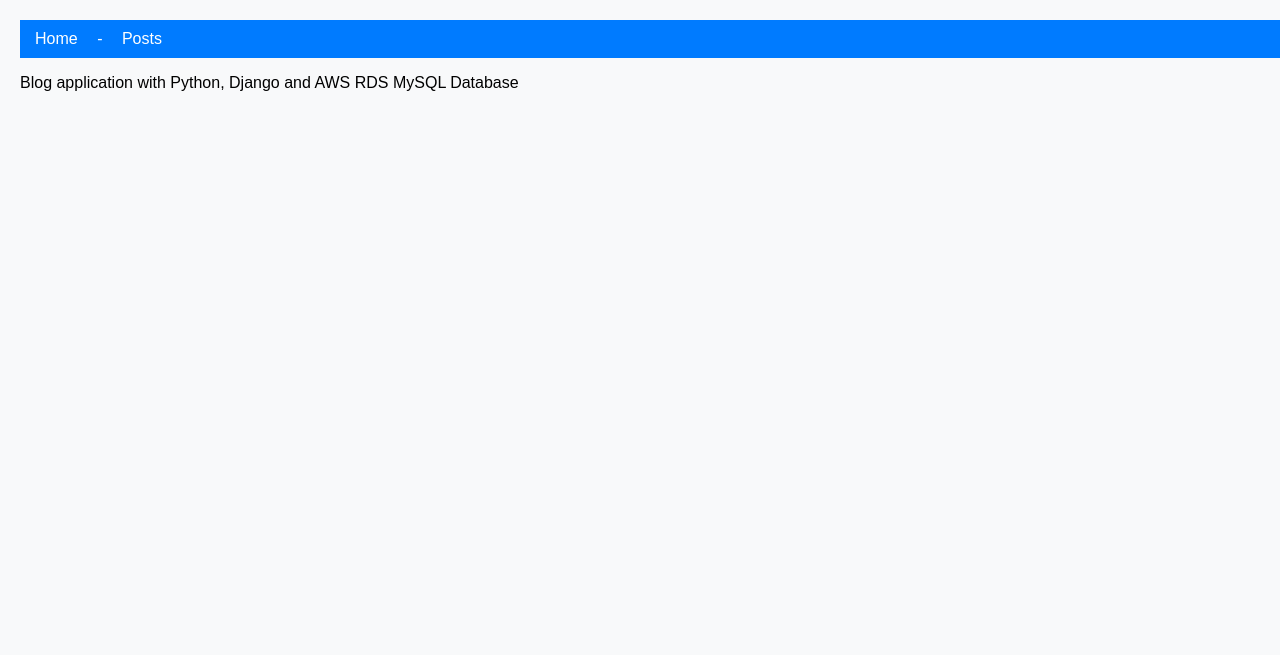
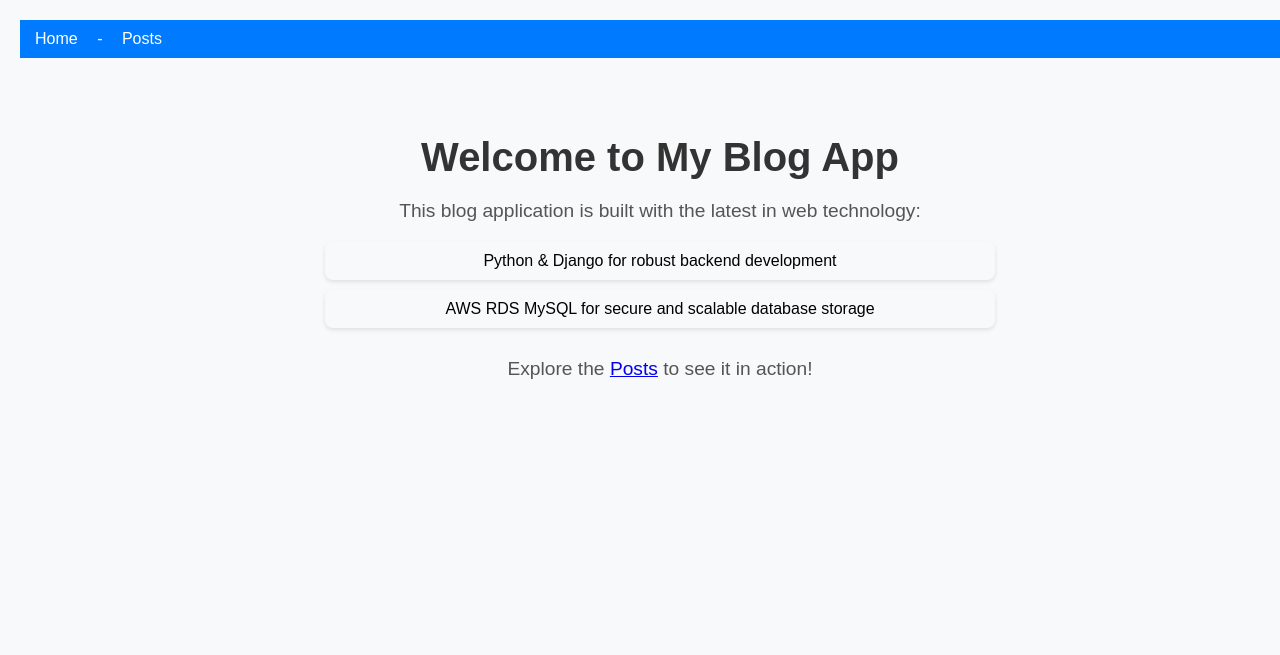
Before and after one commit to Kirill777-web/blog-app, a Django app: template blog_app/templates/blog_app/index.html in a window 1280 px wide; the page is wider, and only the part inside the window is pictured. Shown: the top 655 px of that part. Run offline with Django 3.2, Linux system fonts and the light colour scheme; the template is opened without the code that fills it, so the values that code supplies are empty.

```diff
--- /dev/null
+++ b/blog_app/static/blog_app/css/index.css
@@ -0,0 +1,40 @@
+.main-intro {
+    max-width: 800px;
+    margin: auto;
+    padding: 20px;
+    text-align: center;
+}
+
+.main-intro h1 {
+    font-size: 2.5rem;
+    margin-bottom: 20px;
+    color: #333;
+}
+
+.main-intro p {
+    font-size: 1.2rem;
+    margin-bottom: 15px;
+    color: #555;
+}
+
+.tech-stack {
+    list-style: none;
+    padding: 0;
+    margin: 20px auto;
+    display: flex;
+    flex-direction: column;
+    align-items: center;
+}
+
+.tech-stack li {
+    background-color: #f8f9fa;
+    border-radius: 8px;
+    padding: 10px 15px;
+    margin-bottom: 10px;
+    box-shadow: 0 2px 4px rgba(0,0,0,0.1);
+    width: 80%;
+}
+
+.tech-stack li:not(:last-child) {
+    margin-bottom: 10px;
+}
--- a/blog_app/static/blog_app/css/posts.css
+++ b/blog_app/static/blog_app/css/posts.css
@@ -33,3 +33,25 @@
 
 .post-summary a:hover {
     text-decoration: underline;
+}
+
+.new_post{
+    text-decoration: none;
+
+}
+
+.new-post-btn {
+    display: inline-block;
+    background-color: #007bff;
+    color: white;
+    padding: 10px 20px;
+    border-radius: 5px;
+    text-decoration: none;
+    text-align: center;
+    margin-top: 20px;
+    cursor: pointer;
+}
+
+.new-post-btn:hover {
+    background-color: #0056b3;
+}
--- a/blog_app/static/blog_app/css/styles.css
+++ b/blog_app/static/blog_app/css/styles.css
@@ -13,6 +13,7 @@ html, body {
     background-color: #007bff; /* primary color */
     color: white;
     padding: 10px 0;
+    margin-bottom: 30px;
 }
 
 .navbar a {
--- a/blog_app/templates/blog_app/base.html
+++ b/blog_app/templates/blog_app/base.html
@@ -7,6 +7,8 @@
     <link rel="stylesheet" href="{% static 'blog_app/css/styles.css' %}">
     <link rel="stylesheet" href="{% static 'blog_app/css/post.css' %}">
     <link rel="stylesheet" href="{% static 'blog_app/css/posts.css' %}">
+    <link rel="stylesheet" href="{% static 'blog_app/css/index.css' %}">
+    <link rel="stylesheet" href="{% static 'blog_app/css/new_post.css' %}">
 </head>
 <body>
     <nav class="navbar navbar-expand-lg navbar-light bg-light">
--- a/blog_app/templates/blog_app/index.html
+++ b/blog_app/templates/blog_app/index.html
@@ -1,7 +1,15 @@
- {% extends "blog_app/base.html" %}
+{% extends "blog_app/base.html" %}
 
 {% block title %}Blog App{% endblock title %}
 
 {% block content %}
-  <p>Blog application with Python, Django and AWS RDS MySQL Database</p>
+<div class="main-intro">
+  <h1>Welcome to My Blog App</h1>
+  <p>This blog application is built with the latest in web technology:</p>
+  <ul class="tech-stack">
+    <li>Python & Django for robust backend development</li>
+    <li>AWS RDS MySQL for secure and scalable database storage</li>
+  </ul>
+  <p>Explore the <a href="{% url 'blog_app:posts' %}">Posts</a> to see it in action!</p>
+</div>
 {% endblock content %}
--- a/blog_app/templates/blog_app/posts.html
+++ b/blog_app/templates/blog_app/posts.html
@@ -12,9 +12,13 @@
         <li class="post-summary">
             <a href="{% url 'blog_app:post' post.id %}">{{ post.title }}</a>
         </li>
+
         {% empty %}
+
         <li>No posts yet.</li>
         {% endfor %}
     </ul>
+    <a class="new-post-btn" href="{% url 'blog_app:new_post' %}">Add new post</a>
+
 </div>
 {% endblock %}
--- a/blog_app/urls.py
+++ b/blog_app/urls.py
@@ -11,5 +11,8 @@ urlpatterns = [
     # Page to show all posts
     path('posts/', views.posts, name='posts'),
     # Page for a single post
-    path('posts/<int:post_id>/', views.post, name='post')
+    path('posts/<int:post_id>/', views.post, name='post'),
+    # Page for adding a new post
+    path('new_post/', views.new_post, name='new_post')
+
 ]
```
Also changed, not shown: blog_app/forms.py (added, +10 -0 lines), blog_app/static/blog_app/css/new_post.css (added, +36 -0 lines), blog_app/templates/blog_app/new_post.html (added, +14 -0 lines), blog_app/views.py (+18 -1 lines).
